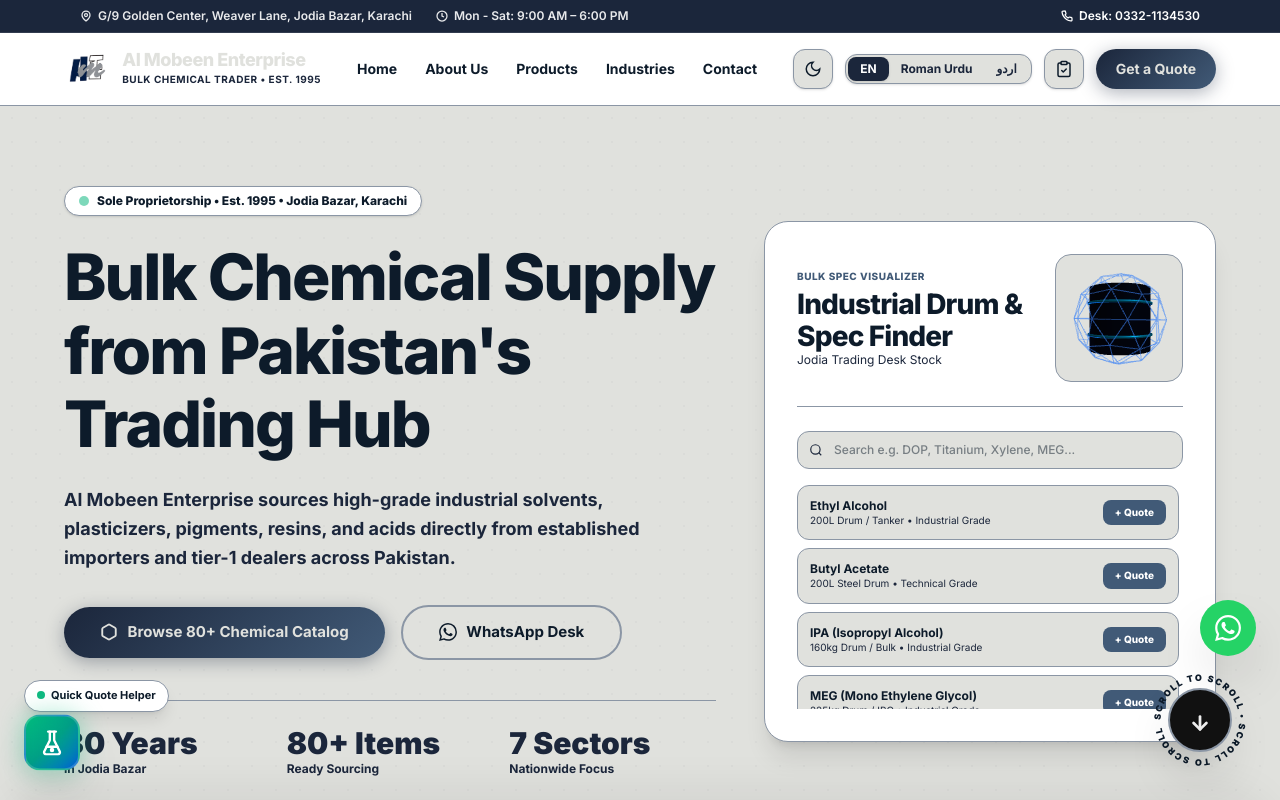
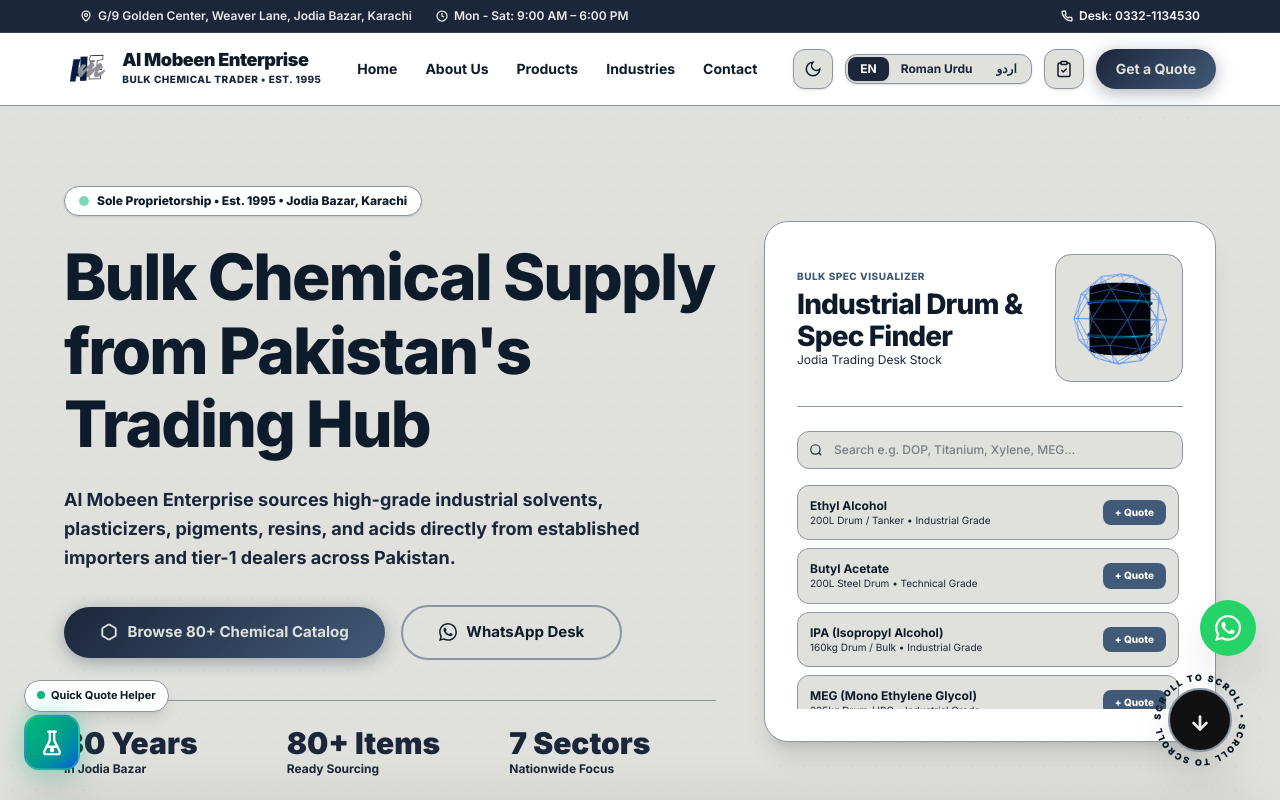
Before and after one commit to 0xabdullah27/al-mobeen-enterprise-website, a Next.js app: page / in a window 1280 px wide. Shown: the top 800 px of the page. Built offline with nearby package versions, Linux system fonts and the light colour scheme.

Commit message:
fix: apply solid high-contrast dark color to Al Mobeen Enterprise navbar logo text

```diff
--- a/src/components/Navbar.tsx
+++ b/src/components/Navbar.tsx
@@ -99,10 +99,10 @@
               AM
             </div>
             <div>
-              <span className="font-extrabold text-base sm:text-lg tracking-tight text-[var(--color-ink)] block leading-none">
+              <span style={{ color: "#0d1b2a" }} className="font-black text-base sm:text-lg tracking-tight block leading-none dark:!text-white">
                 Al Mobeen Enterprise
               </span>
-              <span className="text-[9px] sm:text-[10px] font-bold uppercase tracking-wider text-[var(--color-neutral)] hidden sm:block mt-0.5">
+              <span style={{ color: "#1b263b" }} className="text-[9px] sm:text-[10px] font-extrabold uppercase tracking-wider hidden sm:block mt-0.5 dark:!text-slate-300">
                 Bulk Chemical Trader • Est. 1995
               </span>
             </div>
@@ -229,7 +229,7 @@
                 <div className="flex items-center justify-between pb-5 border-b border-[var(--color-border)] mb-6">
                   <div className="flex items-center gap-2">
                     <img src="/ame-logo.png" alt="Logo" className="h-8 w-auto object-contain" />
-                    <span className="font-extrabold text-base text-[var(--color-ink)]">
+                    <span style={{ color: "#0d1b2a" }} className="font-black text-base dark:!text-white">
                       Al Mobeen
                     </span>
                   </div>
```
